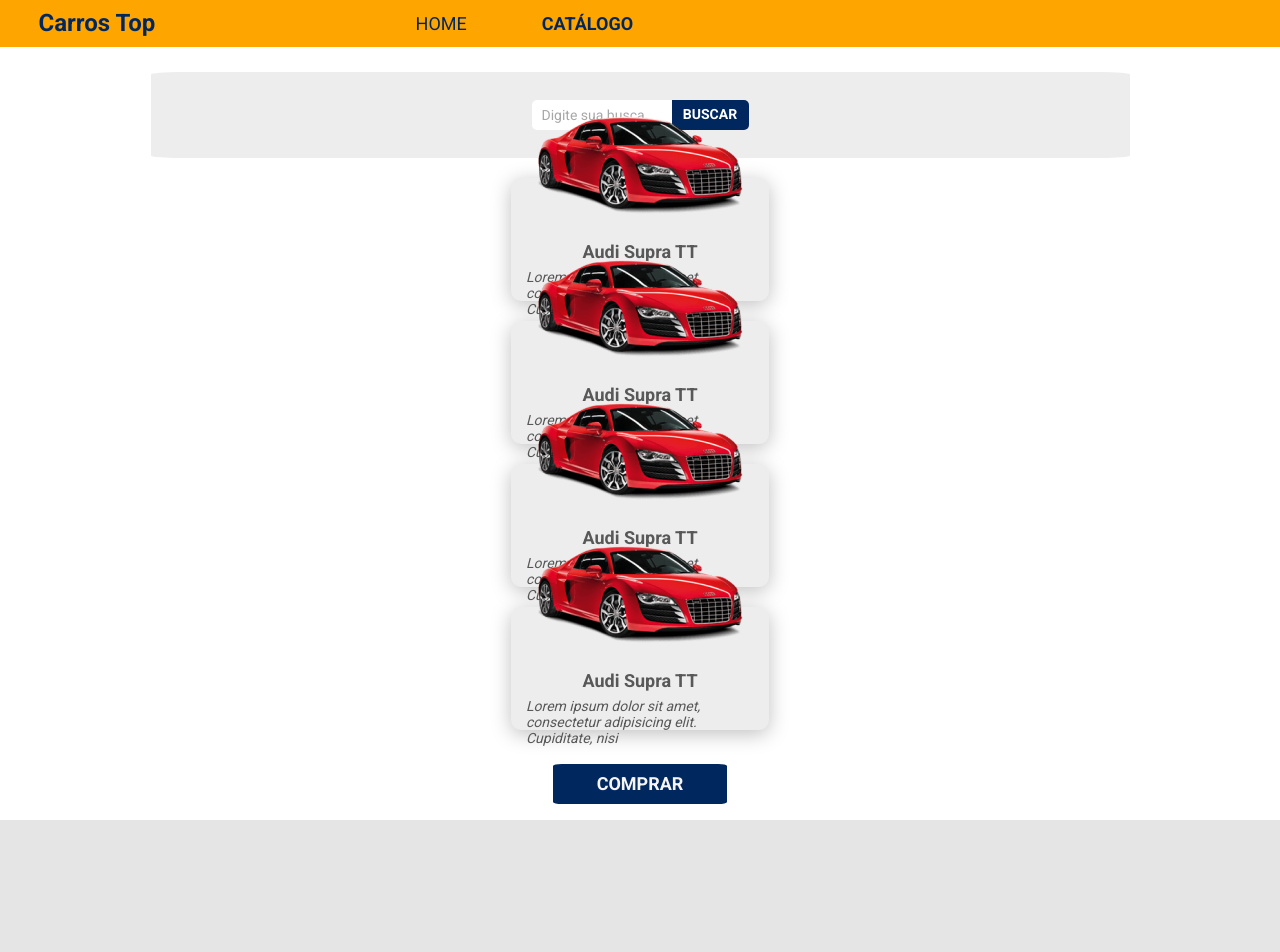
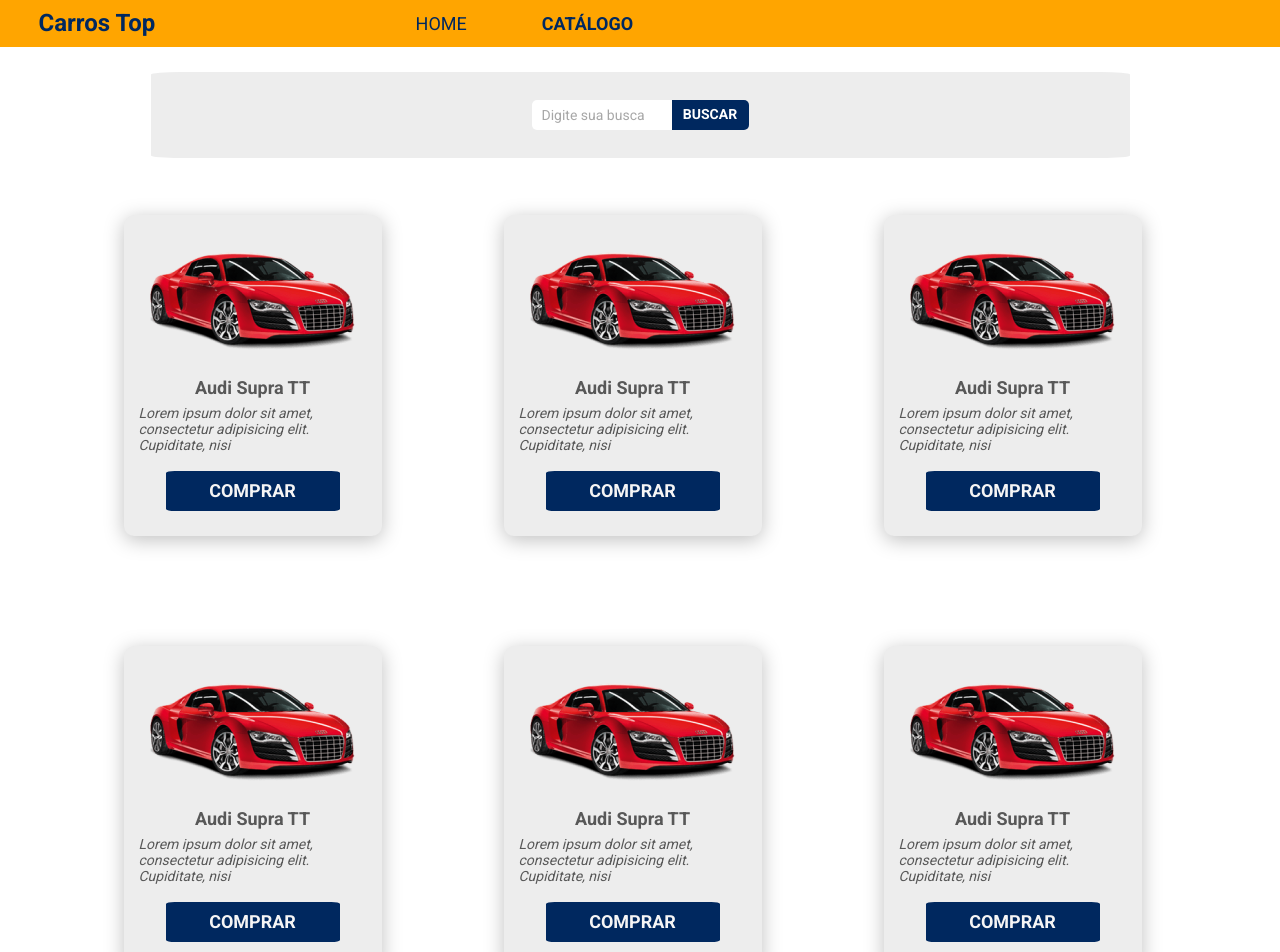
Before and after one commit to MarceloMachadoxD/carrostop, a React (Create React App) app: page /products in a window 1280 px wide. Shown: the top 952 px of the page. Before the commit the page ends 820 px from the top, so only its background shows below. Built offline with nearby package versions, Linux system fonts and the light colour scheme.

Commit message:
product card ajuste de responsividade

```diff
--- a/src/components/ProductCard/styles.css
+++ b/src/components/ProductCard/styles.css
@@ -1,5 +1,4 @@
 .catalog-card-container {
-  margin: 0px 0px 20px 0px;
   padding: 0px 0px 25px 0px;
   width: 258px;
 }
@@ -12,7 +11,6 @@
   align-items: center;
 }
 
-
 .catalog-card-container p {
   padding-right: 5px;
   font-style: italic;
@@ -22,3 +20,9 @@
   align-items: center;
   color: rgba(88, 88, 88, 1);
 }
+
+@media (min-width: 1280px) {
+  .catalog-card-container {
+    height: auto;
+  }
+}
--- a/src/pages/Catalog/index.tsx
+++ b/src/pages/Catalog/index.tsx
@@ -7,10 +7,31 @@
     <>
       <div className="catalog-container">
         <SearchBar />
-        <ProductCard />
-        <ProductCard />
-        <ProductCard />
-        <ProductCard />
+        <div className="container my-4">
+          <div className="row">
+            <div className="col-sm-6 col-lg-4 col-xl-4">
+              <ProductCard />
+            </div>
+            <div className="col-sm-6 col-lg-4 col-xl-4">
+              <ProductCard />
+            </div>
+            <div className="col-sm-6 col-lg-4 col-xl-4">
+              <ProductCard />
+            </div>
+            <div className="col-sm-6 col-lg-4 col-xl-4">
+              <ProductCard />
+            </div>
+            <div className="col-sm-6 col-lg-4 col-xl-4">
+              <ProductCard />
+            </div>
+            <div className="col-sm-6 col-lg-4 col-xl-4">
+              <ProductCard />
+            </div>
+            <div className="col-sm-6 col-lg-4 col-xl-4">
+              <ProductCard />
+            </div>
+          </div>
+        </div>
       </div>
     </>
   );
--- a/src/pages/Catalog/styles.css
+++ b/src/pages/Catalog/styles.css
@@ -7,3 +7,19 @@
   flex-direction: column;
   padding-bottom: 70px;
 }
+
+.container {
+  margin-left: 10px;
+}
+
+@media (min-width: 768px) {
+  .container {
+    margin-left: 50px;
+  }
+}
+
+@media (min-width: 1280px) {
+  .container {
+    margin-left: 100px;
+  }
+}
```
